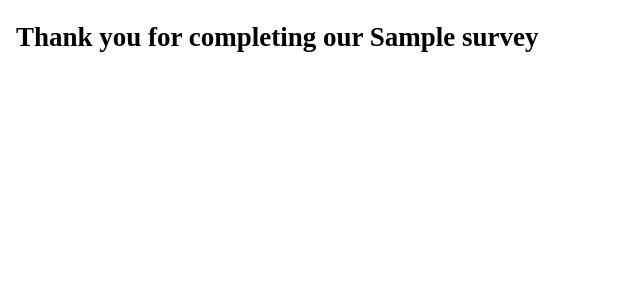
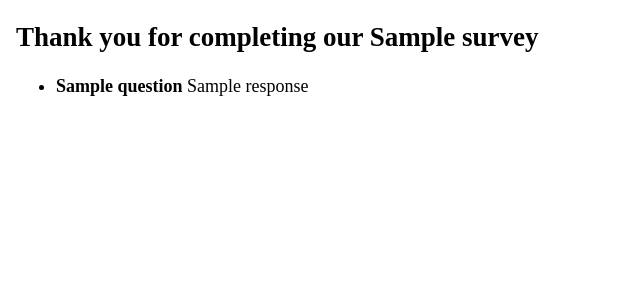
Before and after one commit to dharvSpring/springboardOct22, a Flask app: template flask-survey/templates/completed.html in a window 1280 px wide. Shown: the top 300 px of the page, without its empty margins (0-640 px from the left). Run offline with Flask 2, Linux system fonts and the light colour scheme; the template is opened without the code that fills it: most values are stand-ins (such as "Sample title", 1, 10 or a date in 2020).

Commit message:
session and printed answers

```diff
--- a/flask-survey/app.py
+++ b/flask-survey/app.py
@@ -8,7 +8,7 @@ app.config['DEBUG_TB_INTERCEPT_REDIRECTS'] = False
 
 debug = DebugToolbarExtension(app)
 
-responses = []
+RESPONSES_KEY = "response"
 
 @app.route("/")
 def show_home():
@@ -18,12 +18,15 @@ def show_home():
 @app.route("/start", methods=['POST'])
 def start_survey():
     """Clear response and start survey"""
-    responses = []
+    session[RESPONSES_KEY] = []
     return redirect("/question/0")
 
 @app.route("/question/<int:qid>")
 def show_question(qid):
     """Display the requested question for the survery"""
+    responses = session.get(RESPONSES_KEY)
+    if responses == None:
+        return redirect('/')
     if len(responses) != qid:
         flash("Attempting to access invalid question, redirecting!")
         return redirect(f"/question/{len(responses)}")
@@ -36,7 +39,9 @@ def show_question(qid):
 @app.route("/answer", methods=['POST'])
 def answer_question():
     cur_answer = request.form.get('answer')
+    responses = session.get(RESPONSES_KEY, [])
     responses.append(cur_answer)
+    session[RESPONSES_KEY] = responses
 
     if len(responses) >= len(survey.questions):
         return redirect("/completed")
@@ -45,4 +50,11 @@ def answer_question():
 
 @app.route("/completed")
 def completed_survey():
-    return render_template("completed.html", survey=survey)
+    responses = session.get(RESPONSES_KEY)
+    if responses == None:
+        return redirect('/')
+    if len(responses) != len(survey.questions):
+        flash("You're not done yet!")
+        return redirect(f"/question/{len(responses)}")
+
+    return render_template("completed.html", survey=survey, responses=responses)
--- a/flask-survey/static/app.css
+++ b/flask-survey/static/app.css
@@ -12,3 +12,7 @@ button {
     padding: 1rem;
     border-radius: 1rem;
 }
+
+.question {
+    font-weight: bold;
+}
--- a/flask-survey/templates/completed.html
+++ b/flask-survey/templates/completed.html
@@ -2,4 +2,12 @@
 
 {% block content %}
 <h2>Thank you for completing our {{ survey.title }}</h2>
+
+<ul>
+    {% for question in survey.questions %}
+    <li><span class="question">{{ question.question }}</span>
+        <span class="answer">{{ responses[loop.index0] }}</span>
+    </li>
+    {% endfor%}
+</ul>
 {% endblock %}
```
